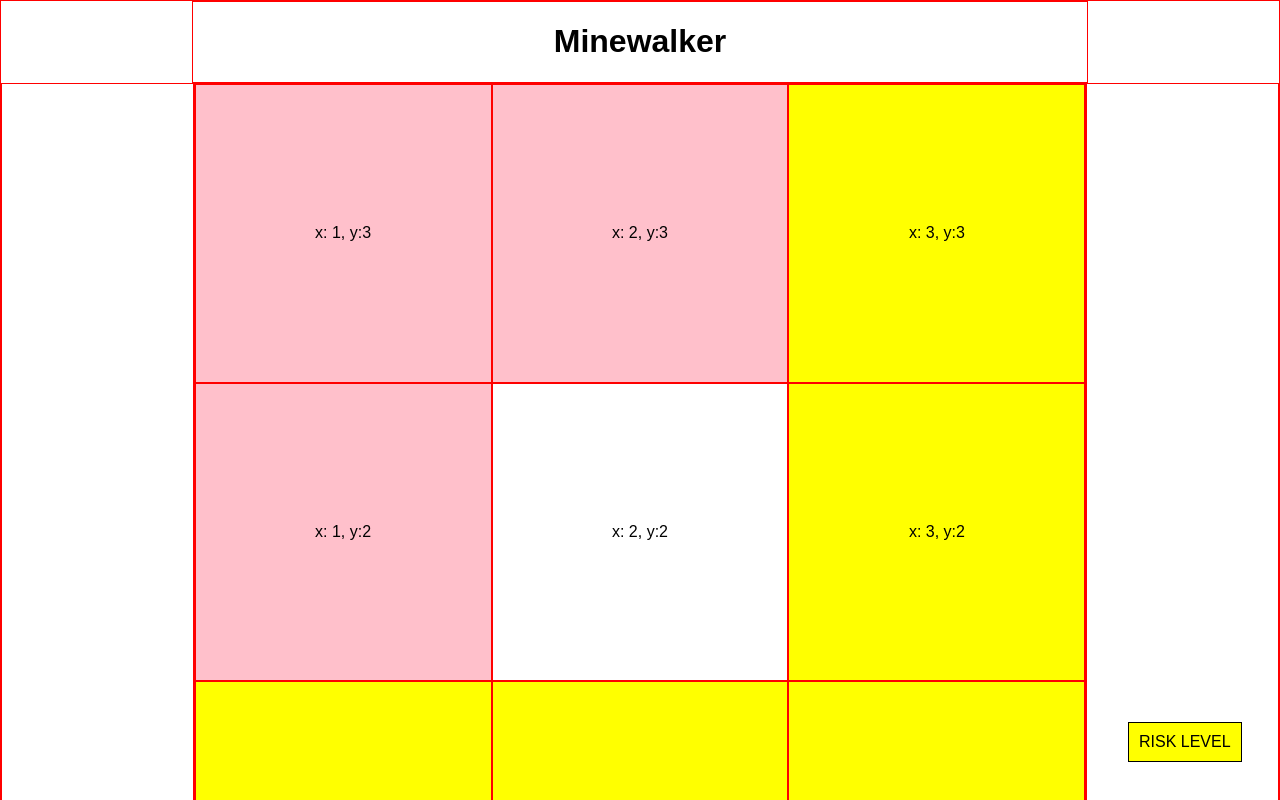
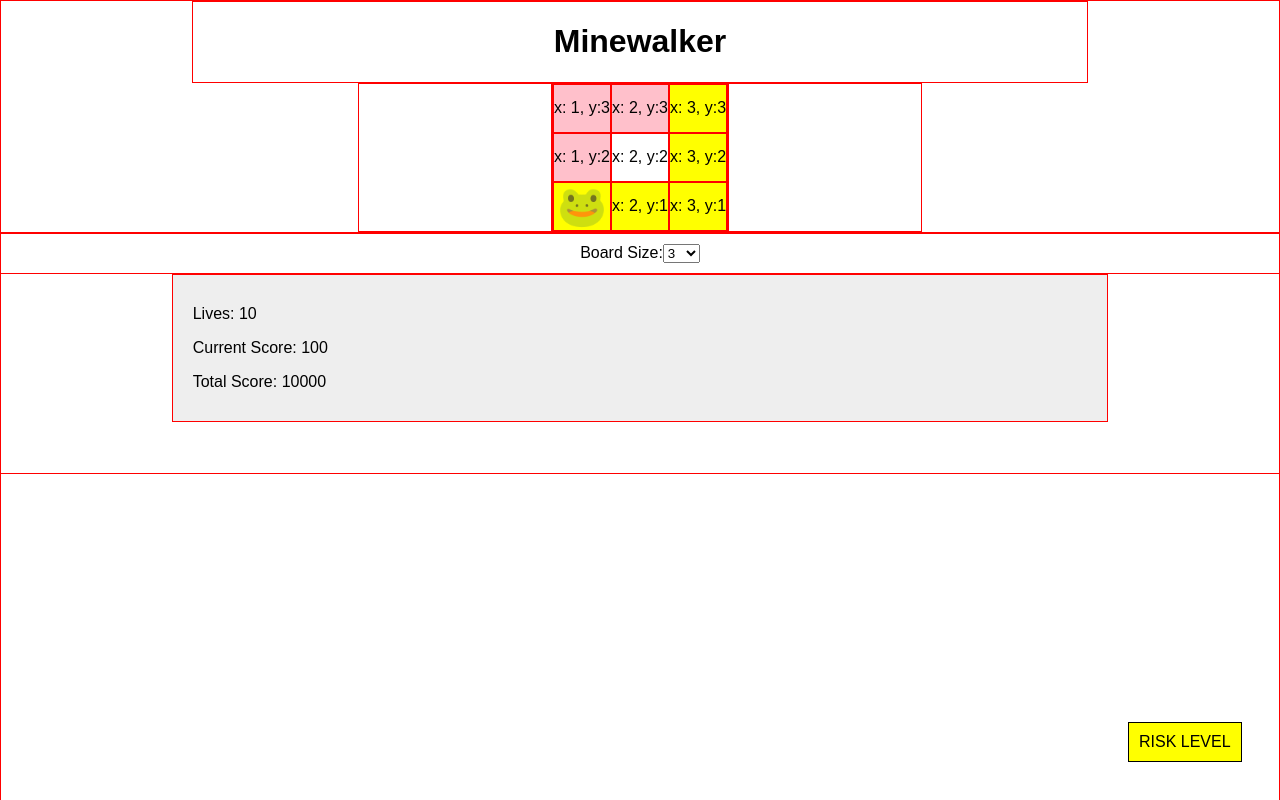
Before and after one commit to Milldrew/MINEWALKER, an Angular app in the folder minewalker/: page / in a window 1280 px wide. Shown: the top 800 px of the page. Built offline with nearby package versions, Linux system fonts and the light colour scheme.

Commit message:
📅  | Wed Mar 30 15:13:40 MDT 2022

```diff
--- a/minewalker/src/app/app.component.css
+++ b/minewalker/src/app/app.component.css
@@ -11,8 +11,6 @@ app-winner-prompt {
 }
 app-board {
   display: grid;
-  height: 70vw;
-  width: 70vw;
   border: 1px solid red;
   grid-template-columns: repeat(2, 1fr);
   grid-template-rows: repeat(2, 1fr);
@@ -35,9 +33,16 @@ aside {
 main {
   width: 100%;
   display: flex;
+  justify-content: center;
 }
 
 footer {
   height: 30%;
   width: 100%;
 }
+app-user-interface {
+  display: flex;
+  width: 100;
+  flex-direction: column;
+  align-items: center;
+}
--- a/minewalker/src/app/app.module.ts
+++ b/minewalker/src/app/app.module.ts
@@ -8,6 +8,7 @@ import { SquareComponent } from './board/square/square.component';
 import { UserInterfaceComponent } from './user-interface/user-interface.component';
 import { GameService } from './services/game.service';
 import { WinnerPromptComponent } from './winner-prompt/winner-prompt.component';
+import { ScoreboardComponent } from './user-interface/scoreboard/scoreboard.component';
 
 @NgModule({
   declarations: [
@@ -16,6 +17,7 @@ import { WinnerPromptComponent } from './winner-prompt/winner-prompt.component';
     SquareComponent,
     UserInterfaceComponent,
     WinnerPromptComponent,
+    ScoreboardComponent,
   ],
   imports: [BrowserModule, FormsModule],
   providers: [GameService],
--- /dev/null
+++ b/minewalker/src/app/user-interface/scoreboard/scoreboard.component.html
@@ -0,0 +1,3 @@
+<p>Lives: {{ lives }}</p>
+<p>Current Score: {{ currentScore }}</p>
+<p>Total Score: {{ totalScore }}</p>
--- /dev/null
+++ b/minewalker/src/app/user-interface/scoreboard/scoreboard.component.ts
@@ -0,0 +1,16 @@
+import { Component, OnInit } from '@angular/core';
+
+@Component({
+  selector: 'app-scoreboard',
+  templateUrl: './scoreboard.component.html',
+  styleUrls: ['./scoreboard.component.css'],
+})
+export class ScoreboardComponent implements OnInit {
+  lives = 10;
+  currentScore = 100;
+  totalScore = 10000;
+
+  constructor() {}
+
+  ngOnInit(): void {}
+}
--- a/minewalker/src/app/user-interface/user-interface.component.css
+++ b/minewalker/src/app/user-interface/user-interface.component.css
@@ -5,3 +5,19 @@
   right: 3vw;
   border: 1px solid black;
 }
+
+.sizer {
+  padding: 10px 10px;
+  border: 1px solid red;
+  width: 100%;
+  display: flex;
+  justify-content: center;
+}
+
+app-scoreboard {
+  border: 1px solid red;
+  height: 100%;
+  width: 70%;
+  padding: 14px 20px;
+  background-color: #eee;
+}
--- a/minewalker/src/app/user-interface/user-interface.component.html
+++ b/minewalker/src/app/user-interface/user-interface.component.html
@@ -1,3 +1,4 @@
+<div class="sizer">
   <label>Board Size: </label>
   <select [(ngModel)]="boardSize" (change)="setBoardSize()">
     <option [value]="2">2</option>
@@ -10,4 +11,6 @@
     <option [value]="9">9</option>
     <option [value]="10">10</option>
   </select>
+</div>
+<app-scoreboard> </app-scoreboard>
 <div [ngStyle]="warningStyles" class="warning">RISK LEVEL</div>
```
Also changed, not shown: minewalker/src/app/services/score.service.ts (added, +9 -0 lines), minewalker/src/app/user-interface/scoreboard/scoreboard.component.css (added), 2 other files (tests, documents, lock files or other folders). Lines whose indentation alone changed are shown as unchanged.
